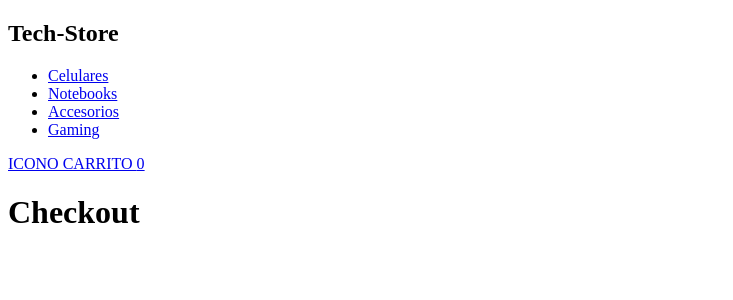
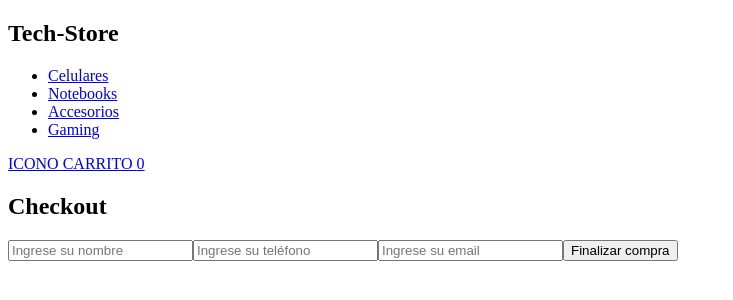
Before and after one commit to keviniumm/e-commerce-con-React, a React (Vite) app: page /checkout in a window 1280 px wide. Shown: the top 300 px of the page, without its empty margins (0-733 px from the left). Built offline with nearby package versions, Linux system fonts and the light colour scheme.

Commit message:
paso 14 completo

```diff
--- a/src/pages/checkout.jsx
+++ b/src/pages/checkout.jsx
@@ -1,6 +1,82 @@
+import { useState } from "react"
+import { useContext } from "react"
+import { CartContext } from "../context/CartContext"
+
 const Checkout = () => {
+
+    const [nombre, setNombre] = useState('')
+
+    const [telefono, setTelefono] = useState('')
+
+    const [email, setEmail] = useState('')
+
+    const { cart } = useContext(CartContext)
+
+    const finalizarCompra = (e) => {
+
+        e.preventDefault()
+
+        const comprador = {
+            nombre,
+            telefono,
+            email
+        }
+
+        const total = cart.reduce(
+
+            (acumulador, producto) =>
+                acumulador + (producto.precio * producto.cantidad),
+            0
+        )
+
+        const orden = {
+            comprador,
+            items: cart,
+            total
+        }
+
+        console.log(orden)
+
+
+    }
+
     return (
-        <h1>Checkout</h1>
+
+        <section>
+
+            <h2>Checkout</h2>
+
+            <form onSubmit={finalizarCompra}>
+
+                <input
+                    type="text"
+                    placeholder="Ingrese su nombre"
+                    value={nombre}
+                    onChange={(e) => setNombre(e.target.value)}
+                />
+
+                <input
+                    type="text"
+                    placeholder="Ingrese su teléfono"
+                    value={telefono}
+                    onChange={(e) => setTelefono(e.target.value)}
+                />
+
+                <input
+                    type="email"
+                    placeholder="Ingrese su email"
+                    value={email}
+                    onChange={(e) => setEmail(e.target.value)}
+                />
+
+                <button type="submit">
+                    Finalizar compra
+                </button>
+
+            </form>
+
+        </section>
+
     )
 }
 
```
